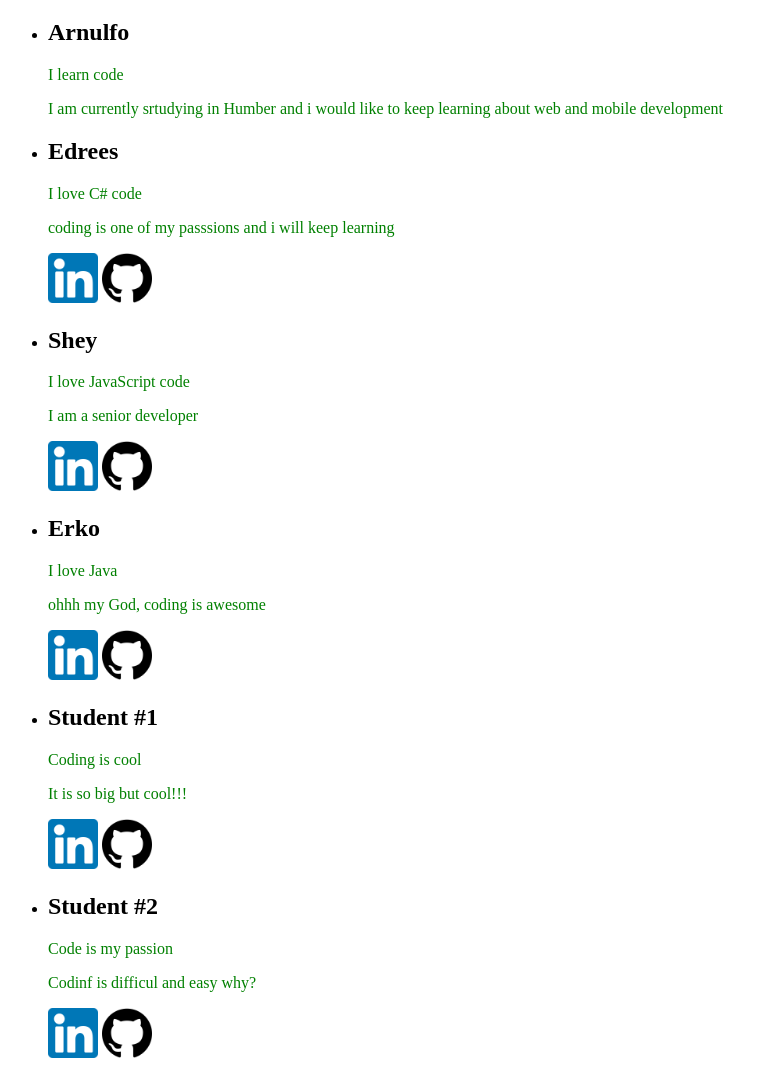
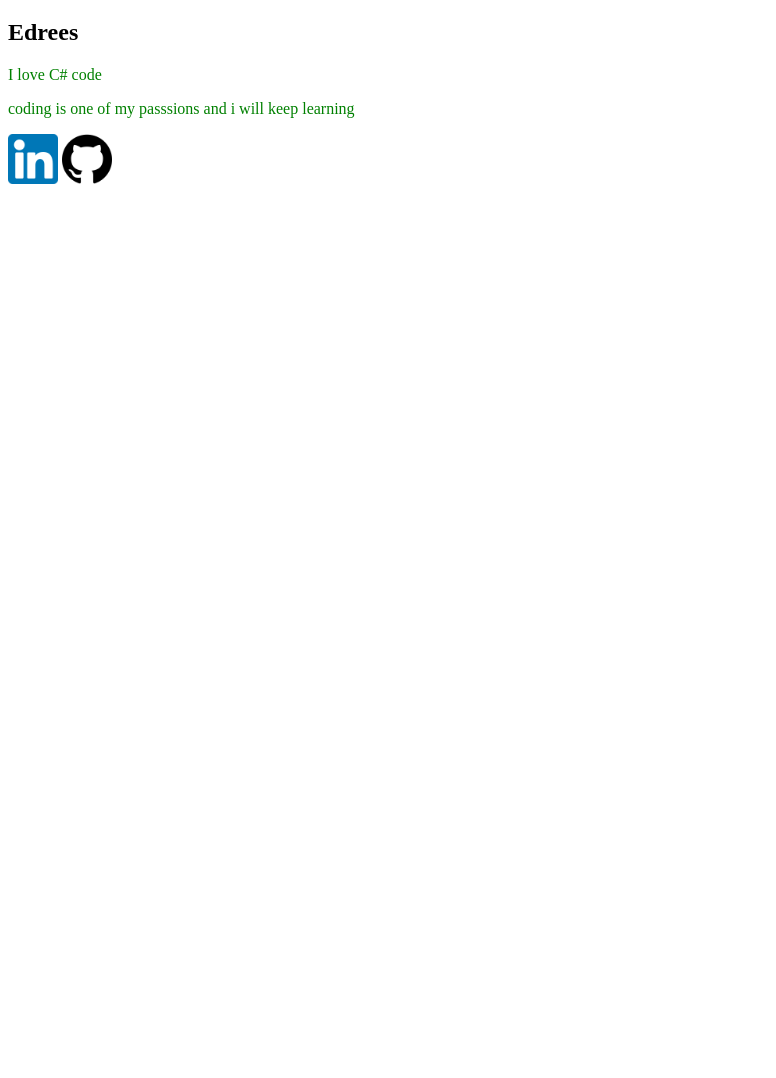
Before and after one commit to ufosanchez/about-me, a plain HTML site: page index.html in a window 1280 px wide. Shown: the part 61-1139 px from the top of the page, without its empty margins (0-776 px from the left). After the commit the page ends 800 px from the top, so only its background shows below. Drawn offline with Linux system fonts and the light colour scheme.

Commit message:
update index

```diff
--- a/index.html
+++ b/index.html
@@ -8,48 +8,10 @@
 </head>
 <body>
     <h1>Students</h1>
-    <ul>
-        <li>
-            <h2>Arnulfo</h2>
-            <p>I learn code</p>
-            <p>I am currently srtudying in Humber and i would like to keep learning about web and mobile development</p>
-        </li>
-        <li>
-            <h2>Edrees</h2>
-            <p>I love C# code</p>
-            <p>coding is one of my passsions and i will keep learning</p>
-            <a href="https://www.linkedin.com/in/arnulfosánchez/"><img src="images/linkedin.png" alt="linkedin url"></a>
-            <a href="https://github.com/ufosanchez"><img src="images/github.png" alt="github url"></a>
-
-        </li>
-        <li>
-            <h2>Shey</h2>
-            <p>I love JavaScript code</p>
-            <p>I am a senior developer</p>
-            <a href="https://www.linkedin.com/"><img src="images/linkedin.png" alt="linkedin url"></a>
-            <a href="https://github.com/"><img src="images/github.png" alt="github url"></a>
-        </li>
-        <li>
-            <h2>Erko</h2>
-            <p>I love Java</p>
-            <p>ohhh my God, coding is awesome</p>
-            <a href="https://www.linkedin.com/"><img src="images/linkedin.png" alt="linkedin url"></a>
-            <a href="https://github.com/"><img src="images/github.png" alt="github url"></a>
-        </li>
-        <li>
-            <h2>Student #1</h2>
-            <p>Coding is cool</p>
-            <p>It is so big but cool!!!</p>
-            <a href="https://www.linkedin.com/"><img src="images/linkedin.png" alt="linkedin url"></a>
-            <a href="https://github.com/"><img src="images/github.png" alt="github url"></a>
-        </li>
-        <li>
-            <h2>Student #2</h2>
-            <p>Code is my passion</p>
-            <p>Codinf is difficul and easy why?</p>
-            <a href="https://www.linkedin.com/"><img src="images/linkedin.png" alt="linkedin url"></a>
-            <a href="https://github.com/"><img src="images/github.png" alt="github url"></a>
-        </li>
-    </ul>
+    <h2>Edrees</h2>
+    <p>I love C# code</p>
+    <p>coding is one of my passsions and i will keep learning</p>
+    <a href="https://www.linkedin.com/in/arnulfosánchez/"><img src="images/linkedin.png" alt="linkedin url"></a>
+    <a href="https://github.com/ufosanchez"><img src="images/github.png" alt="github url"></a>
 </body>
 </html>
```
